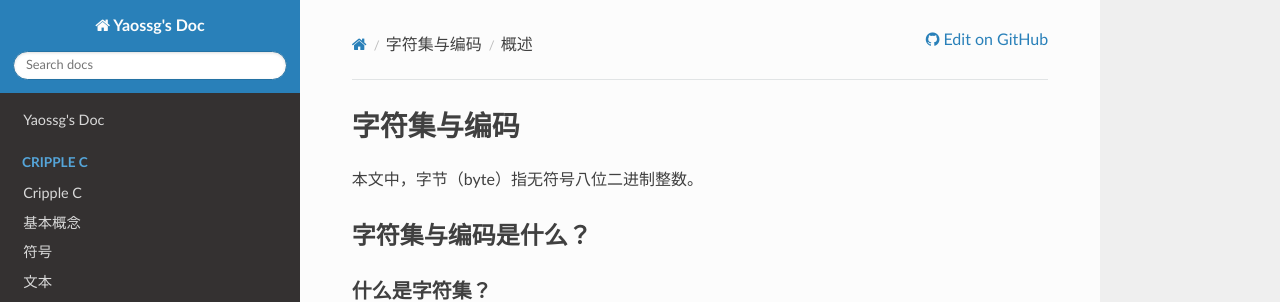
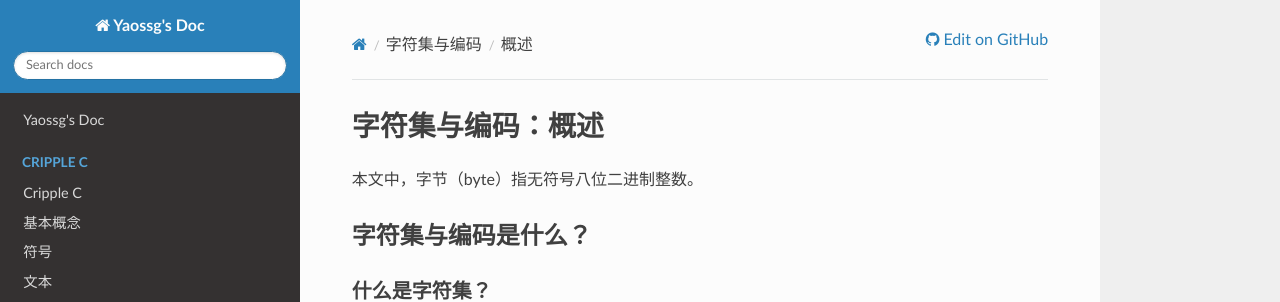
Before and after one commit to Yaossg/doc, an MkDocs documentation site: the page built from docs/ce/overview.md, in a window 1280 px wide and 900 px high. Shown: the top 302 px of the window. Built offline with MkDocs 1.6.1, drawn with Linux system fonts in a browser that asks for light colours; nearby versions of some CDN libraries; formulas are drawn with MathJax 3.

Commit message:
Update overview.md

```diff
--- a/docs/ce/overview.md
+++ b/docs/ce/overview.md
@@ -1,4 +1,4 @@
-# 字符集与编码
+# 字符集与编码：概述
 
 本文中，字节（byte）指无符号八位二进制整数。
 
```
